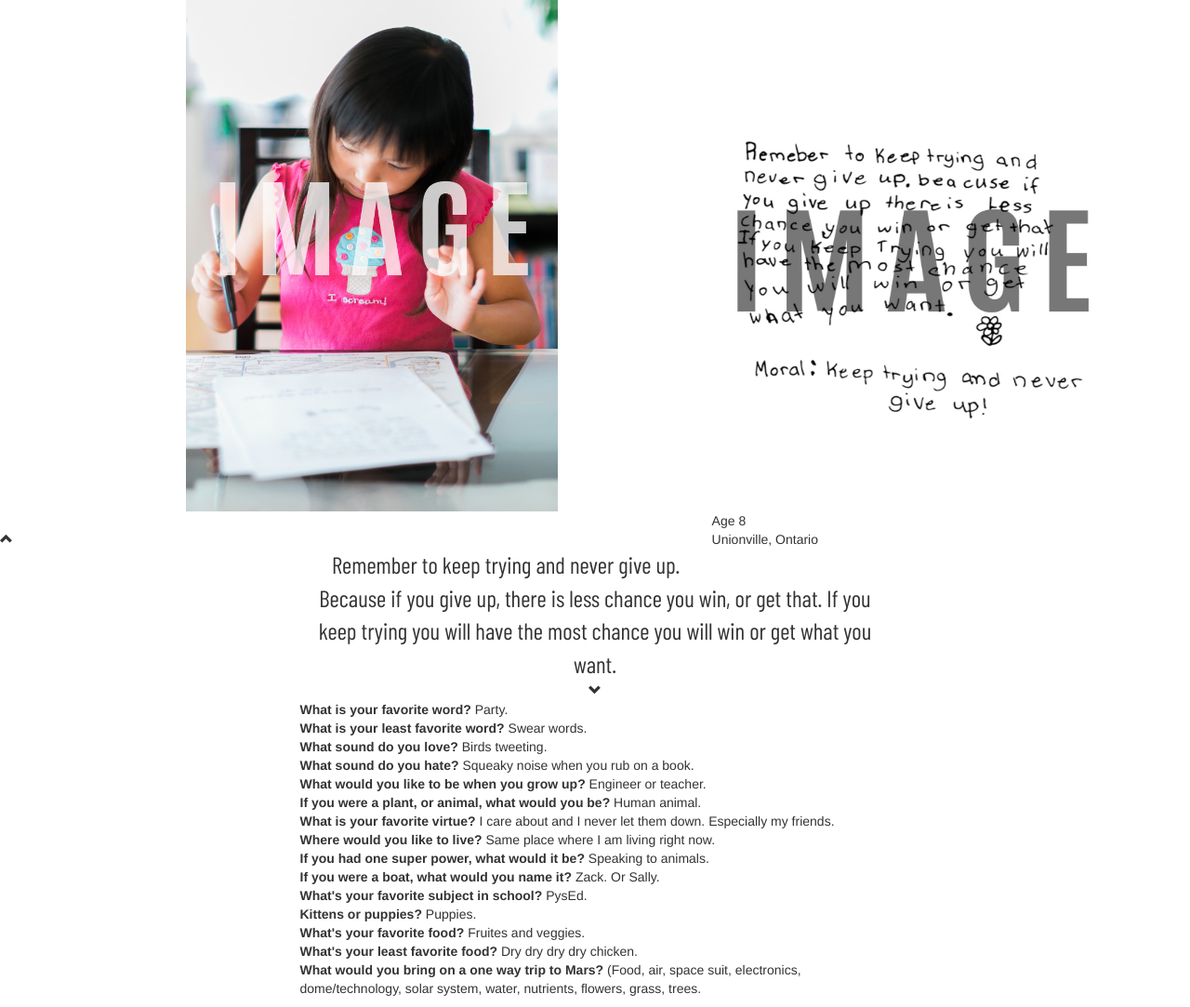
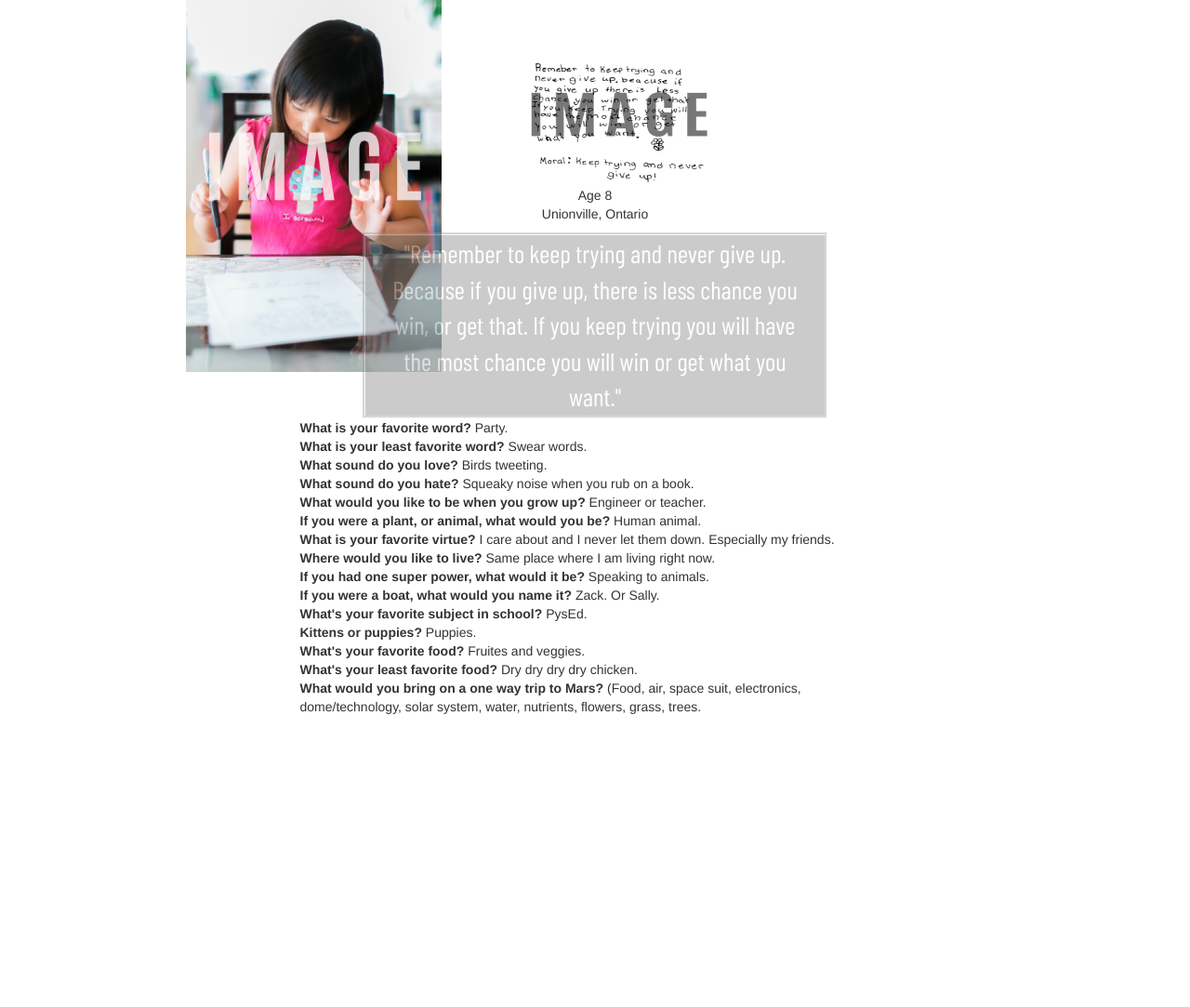
Before and after one commit to hfung8/7evenseconds, a website: page views/public/story2.html in a window 1280 px wide. Shown: the whole page at 93% size. After the commit the page ends 800 px from the top, so only its background shows below. Drawn offline with nearby package versions, Linux system fonts and the light colour scheme.

Commit message:
made changes to the story2.html, position images, completed text, added photos

```diff
--- a/views/public/story2.html
+++ b/views/public/story2.html
@@ -13,23 +13,21 @@
 </head>
 
 <body>
-    <div id="image">
-        <img src="image1.jpg" style="height: 550px; width: 400px; margin-left: 200px">
-        <img src="handwriting_square.jpg" style="width: 400px; height:350px; margin-right: 100px; margin-top: 110px; float: right">
-        <br>
-        <p id="picture" style="float: right; margin-right: 400px">   Age 8
+    <div id="big-container">
+    <div id="image" style="position:absolute">
+        <img src="image1.jpg" style="height: 400px; width: 275px; margin-left: 200px">
+    </div>
+    <div id="image2" style="text-align: center">
+        <img src="handwriting_square.jpg" style="width: 200px; height:150px; position:relative; margin-top:50px; margin-left: 50px">
+        <p id="picture">   Age 8
             <br>
             Unionville, Ontario
         </p>
-        <br>
-    <div style="text-align:left"><span class="glyphicon glyphicon-chevron-up"></span></div>
+    </div>
+        <div class="col col-sm-7" style="text-align:center; font-family:Barlow Condensed; font-size: 27px; float: none; margin: 0 auto; border-style: groove; background-color: grey; color: white; height: 200px; width:500px; opacity: 0.4; position:relative">"Remember to keep trying and never give up. Because if you give up, there is less chance you win, or get that. If you keep trying you will have the most chance you will win or get what you want."
+        </div>
     <div class="container">
-        <div class="col col-sm-7" style="text-align:center; font-family:Barlow Condensed; font-size: 25px; float: none; margin: 0 auto">Remember to keep trying and never give up. Because if you give up, there is less chance you win, or get that. If you keep trying you will have the most chance you will win or get what you want.
-        </div>
-    </div>
-    <div style="text-align:center"><span class="glyphicon glyphicon-chevron-down"></span></div>
-    <div class="container">
-        <div class="col col-sm-7" style="float: none; margin: 0 auto">
+        <div class="col col-sm-7" style="float: none; margin: 0 auto; position: relative">
             <p>
                 <b>What is your favorite word? </b>Party.
                 <br>
@@ -64,6 +62,7 @@
             </p>
         </div>
     </div>
+</div>
 </body>
 
 </html>
```
